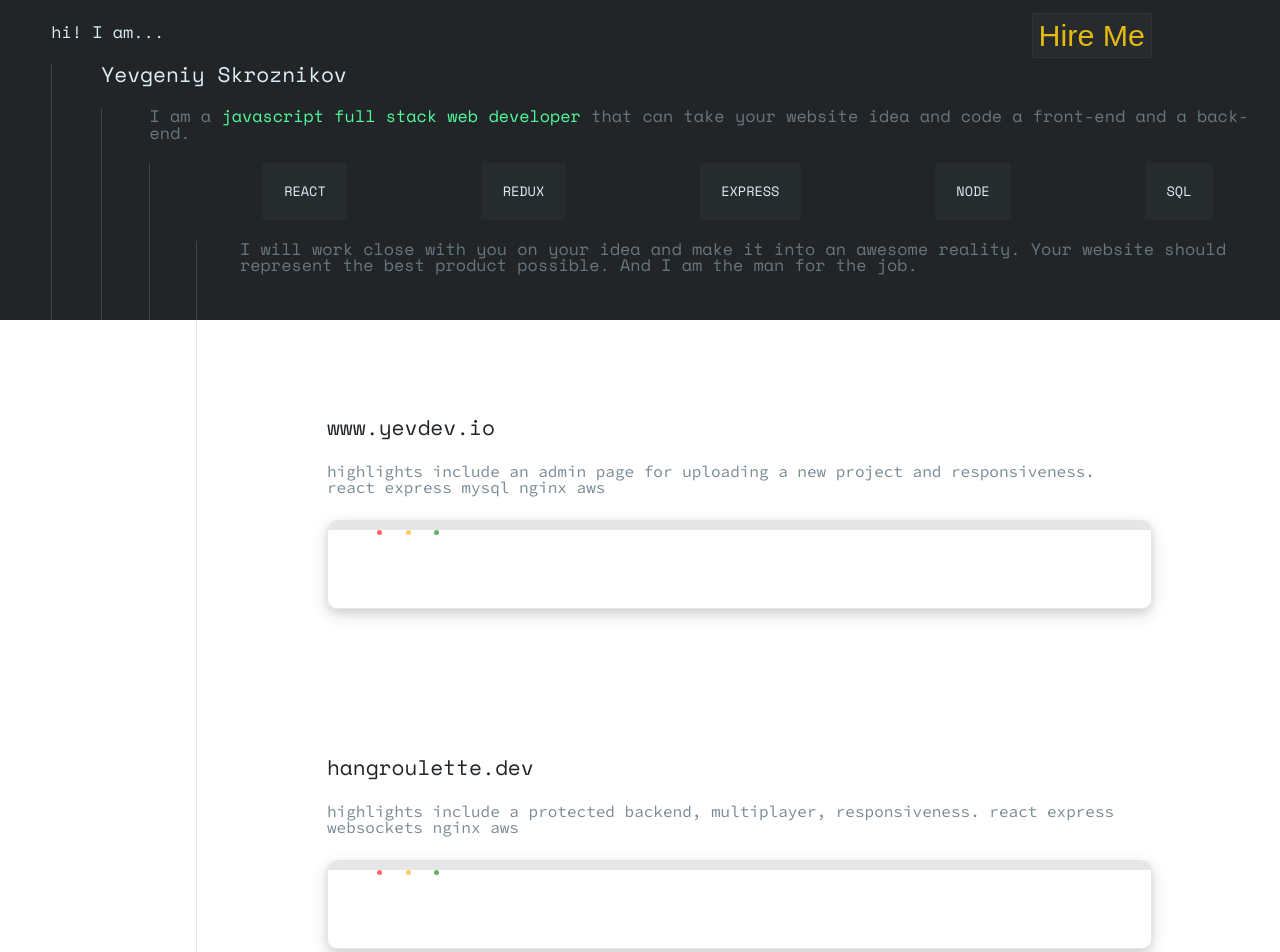
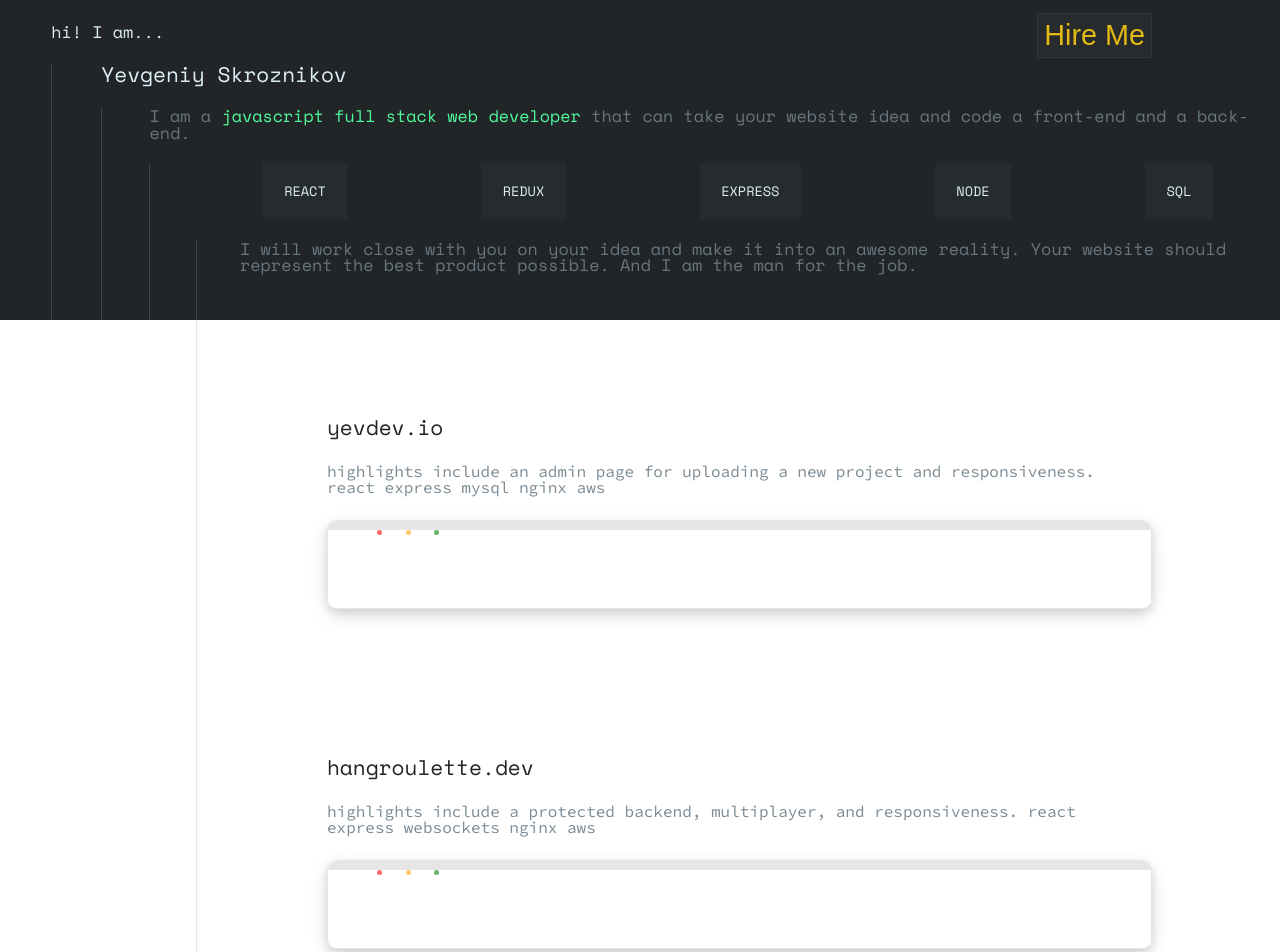
Before and after one commit to yevskro/portfolio, a React (Create React App) app in the folder client/: page / in a window 1280 px wide. Shown: the top 952 px of the page. Built offline with nearby package versions, Linux system fonts and the light colour scheme.

Commit message:
added sliding into view of projects

```diff
--- a/client/src/App.js
+++ b/client/src/App.js
@@ -22,8 +22,8 @@ class App extends Component {
                     <Header onGotResponsiveIndentWidth={this.onGotResponsiveIndentWidth}/>
                     <div className="bdy">
                         <div className="prjs-cntnr hdn anime-visible delay-animation-8" style={{"margin-left": this.state.indentWidth}}>
-                            <div className="prj">
-                                <div className="prj-hdr f-size-lg">www.yevdev.io</div>
+                            <div className="prj anime-shift-from-right delay-animation-8">
+                                <div className="prj-hdr f-size-lg orng">yevdev.io</div>
                                 <p className="prj-txt">highlights include an admin page for uploading a new project and responsiveness. react express mysql nginx aws</p>
                                 <div className="prj-wnd">
                                     <div className="prj-bar">
@@ -31,9 +31,9 @@ class App extends Component {
                                     </div>
                                 </div>
                             </div>
-                            <div className="prj">
-                                <div className="prj-hdr f-size-lg">hangroulette.dev</div>
-                                <p className="prj-txt">highlights include a protected backend, multiplayer, responsiveness. react express websockets nginx aws</p>
+                            <div className="prj anime-shift-from-right delay-animation-8">
+                                <div className="prj-hdr f-size-lg orng">hangroulette.dev</div>
+                                <p className="prj-txt">highlights include a protected backend, multiplayer, and responsiveness. react express websockets nginx aws</p>
                                 <div className="prj-wnd">
                                     <div className="prj-bar">
                                     <span className="prj-circle bg-red"></span><span className="prj-circle bg-orange"></span><span className="prj-circle bg-green"></span>
--- a/client/src/styles/App.css
+++ b/client/src/styles/App.css
@@ -27,7 +27,7 @@
     background-color: RGB(39,43,46);
     margin-right: 10%;
     height: 14%;
-    font-size: 1.9em;
+    font-size: 1.8em;
     margin-top: 1%;
 }
 
@@ -72,13 +72,22 @@
     color: RGB(80, 251, 156);
 }
 
+.hdn {
+    opacity: 0;
+}
+
 @keyframes becomeVisible {
     0%      { opacity: 0; }
     100%    { opacity: 1; }
 }
 
-.hdn {
-    opacity: 0;
+@keyframes shiftFromRight {
+    0%      { margin-left: 100%;}
+    100%    { margin-left: 0; }
+}
+
+.anime-shift-from-right {
+    animation: 0.5s ease-in 0s 1 shiftFromRight forwards;
 }
 
 .anime-visible {
```
